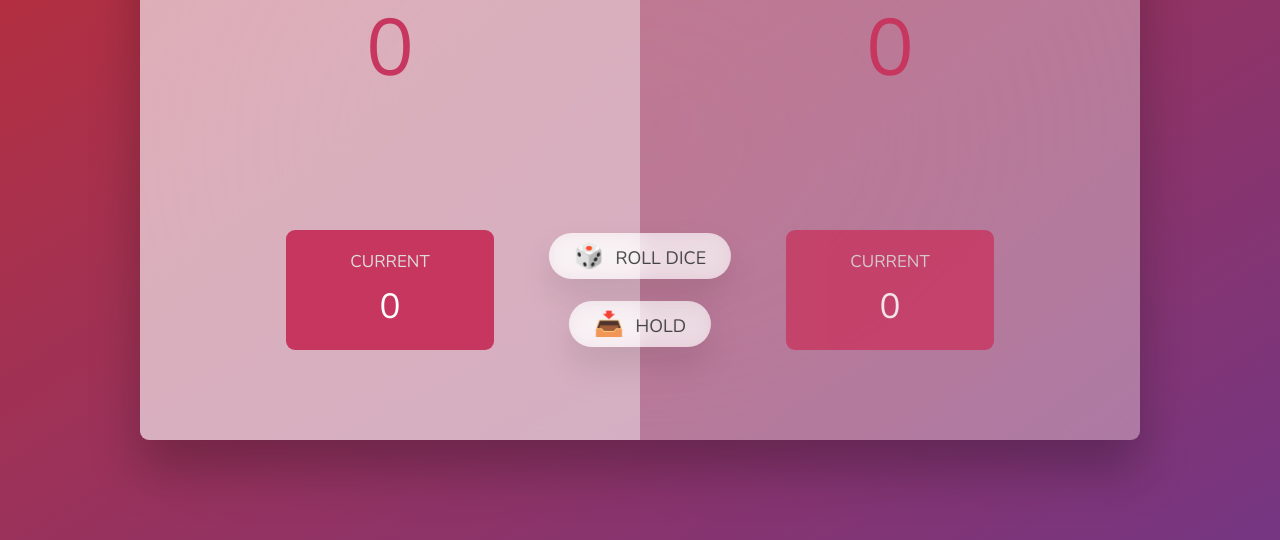
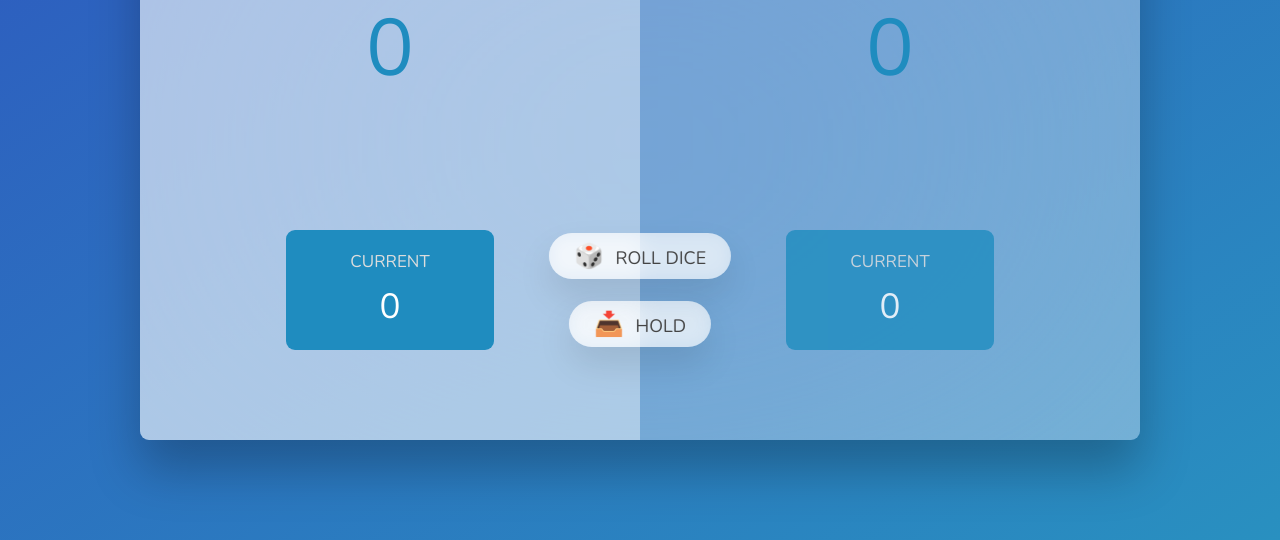
Before and after one commit to shivani-walunj/game-app, a plain HTML site: page Pig game/index.html in a window 1280 px wide. Shown: the part 260-800 px from the top of the page. Drawn offline with nearby package versions, Linux system fonts and the light colour scheme.

Commit message:
modified css styles

```diff
--- a/Pig game/style.css
+++ b/Pig game/style.css
@@ -16,7 +16,7 @@ body {
   font-weight: 400;
   height: 100vh;
   color: #333;
-  background-image: linear-gradient(to top left, #753682 0%, #bf2e34 100%);
+  background-image: linear-gradient(to top left, #2990c0 0%, #2e57bf 100%);
   display: flex;
   align-items: center;
   justify-content: center;
@@ -59,7 +59,7 @@ main {
 .score {
   font-size: 8rem;
   font-weight: 300;
-  color: #c7365f;
+  color: #1f8cbf;
   margin-bottom: auto;
 }
 
@@ -78,7 +78,7 @@ main {
 }
 
 .current {
-  background-color: #c7365f;
+  background-color: #1f8cbf;
   opacity: 0.8;
   border-radius: 9px;
   color: #fff;
```
